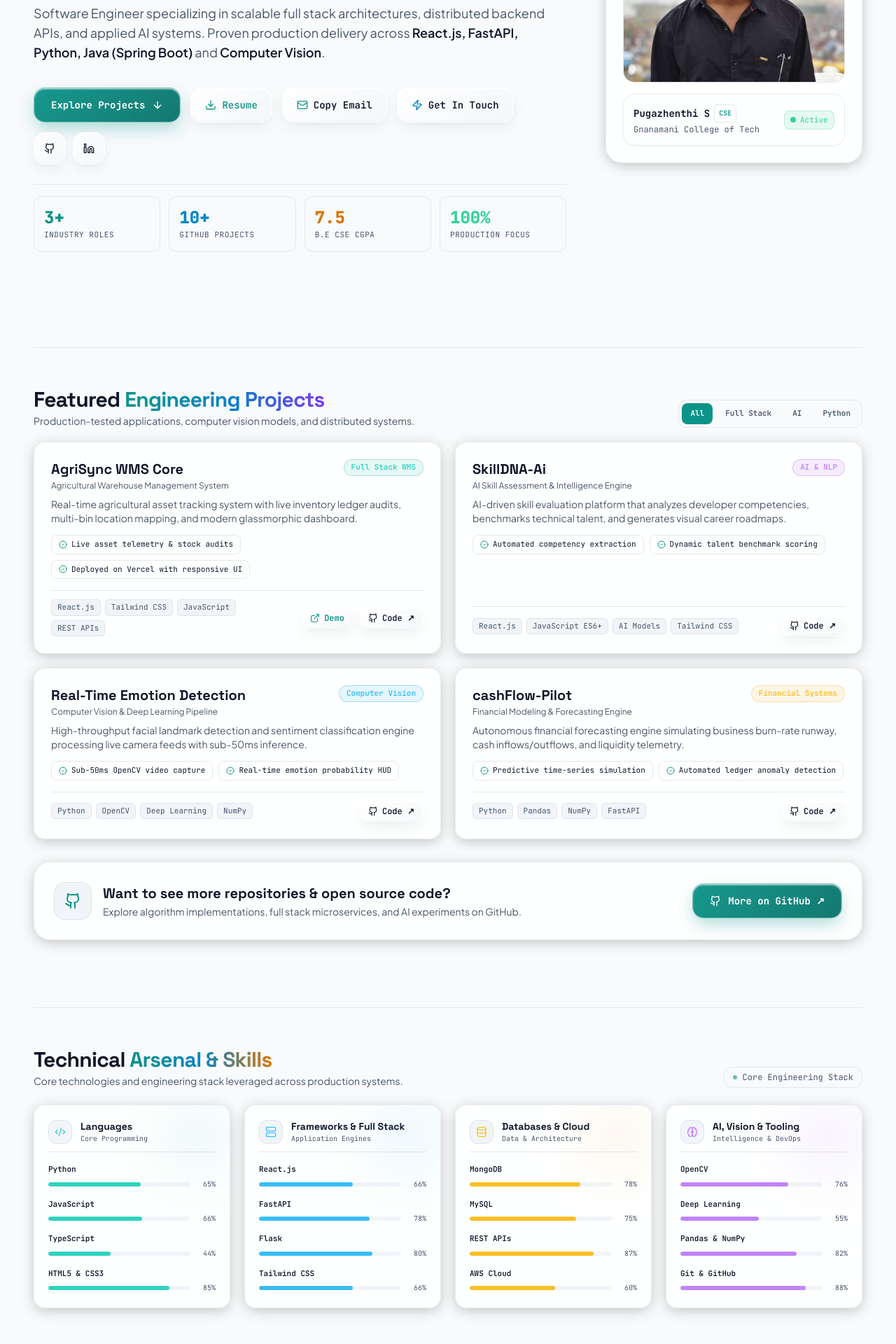
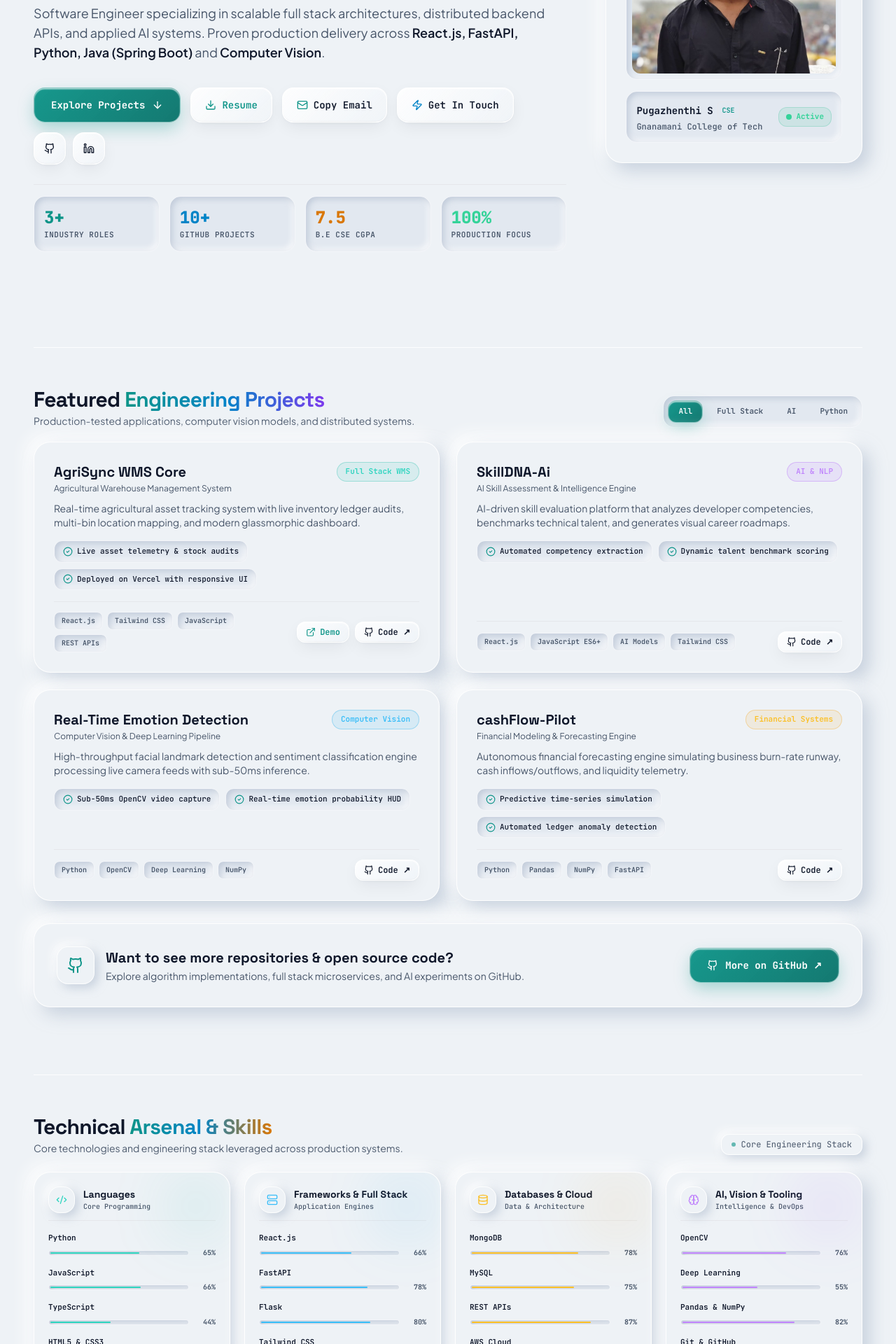
Before and after one commit to apugazh61-debug/Pugazh-Portfolio, a React (Vite) app: page / in a window 1280 px wide. Shown: the part 540-2460 px from the top of the page at 70% size. Built offline with nearby package versions, Linux system fonts and the light colour scheme.

Commit message:
style: apply premium Neomorphism soft UI styling to contact cards, skills, projects, and profile cards

```diff
--- a/src/components/Hero.jsx
+++ b/src/components/Hero.jsx
@@ -159,59 +159,59 @@ export default function Hero() {
             </div>
           </div>
 
-          {/* Quick Metrics HUD */}
-          <div className="grid grid-cols-2 sm:grid-cols-4 gap-2 sm:gap-3 pt-4 border-t border-theme-border/70">
-            <div className="p-3.5 rounded-xl bg-theme-surface-2/60 border border-theme-border/80">
+          {/* Quick Metrics HUD (Neomorphism Inset Wells) */}
+          <div className="grid grid-cols-2 sm:grid-cols-4 gap-2.5 sm:gap-3.5 pt-4 border-t border-theme-border/70">
+            <div className="neomorph-inset p-3.5 rounded-2xl">
               <div className="font-mono text-xl sm:text-2xl font-extrabold text-theme-accent">3+</div>
-              <div className="font-mono text-[11px] text-theme-muted uppercase tracking-wider">Industry Roles</div>
+              <div className="font-mono text-[11px] text-theme-muted uppercase tracking-wider font-semibold">Industry Roles</div>
             </div>
-            <div className="p-3.5 rounded-xl bg-theme-surface-2/60 border border-theme-border/80">
+            <div className="neomorph-inset p-3.5 rounded-2xl">
               <div className="font-mono text-xl sm:text-2xl font-extrabold text-theme-accent-cyan">10+</div>
-              <div className="font-mono text-[11px] text-theme-muted uppercase tracking-wider">GitHub Projects</div>
+              <div className="font-mono text-[11px] text-theme-muted uppercase tracking-wider font-semibold">GitHub Projects</div>
             </div>
-            <div className="p-3.5 rounded-xl bg-theme-surface-2/60 border border-theme-border/80">
-              <div className="font-mono text-xl sm:text-2xl font-extrabold text-theme-warm">7.5</div>
-              <div className="font-mono text-[11px] text-theme-muted uppercase tracking-wider">B.E CSE CGPA</div>
+            <div className="neomorph-inset p-3.5 rounded-2xl">
+              <div className="font-mono text-xl sm:text-2xl font-extrabold text-theme-warm">{profile.cgpa || '7.5'}</div>
+              <div className="font-mono text-[11px] text-theme-muted uppercase tracking-wider font-semibold">B.E CSE CGPA</div>
             </div>
-            <div className="p-3.5 rounded-xl bg-theme-surface-2/60 border border-theme-border/80">
+            <div className="neomorph-inset p-3.5 rounded-2xl">
               <div className="font-mono text-xl sm:text-2xl font-extrabold text-emerald-400">100%</div>
-              <div className="font-mono text-[11px] text-theme-muted uppercase tracking-wider">Production Focus</div>
+              <div className="font-mono text-[11px] text-theme-muted uppercase tracking-wider font-semibold">Production Focus</div>
             </div>
           </div>
         </div>
 
-        {/* Right Column — hidden on mobile */}
+        {/* Right Column (Neomorphism Profile Card) — hidden on mobile */}
         <div className="relative hidden lg:flex justify-end">
-          <div className="absolute -inset-6 bg-gradient-to-tr from-theme-accent/25 via-theme-accent-cyan/20 to-theme-accent-purple/25 rounded-3xl blur-3xl opacity-70 pointer-events-none"></div>
-          <div className="relative w-full max-w-[420px] glass-card bg-theme-surface/90 border border-theme-border p-4 sm:p-6 rounded-3xl shadow-2xl space-y-4">
+          <div className="absolute -inset-6 bg-gradient-to-tr from-theme-accent/20 via-theme-accent-cyan/15 to-theme-accent-purple/20 rounded-3xl blur-3xl opacity-60 pointer-events-none"></div>
+          <div className="relative w-full max-w-[420px] neomorph-card p-5 sm:p-7 rounded-3xl space-y-4">
             <div className="flex items-center justify-between pb-3 border-b border-theme-border/60 font-mono text-xs">
               <div className="flex items-center gap-1.5">
                 <span className="w-2.5 h-2.5 rounded-full bg-rose-500/80"></span>
                 <span className="w-2.5 h-2.5 rounded-full bg-amber-500/80"></span>
                 <span className="w-2.5 h-2.5 rounded-full bg-emerald-500/80"></span>
               </div>
-              <div className="text-[11px] text-theme-muted flex items-center gap-1.5">
+              <div className="text-[11px] text-theme-muted flex items-center gap-1.5 font-semibold">
                 <span className="w-1.5 h-1.5 rounded-full bg-emerald-400 animate-pulse"></span>
                 <span>PUGAZ_ID.sys</span>
               </div>
             </div>
-            <div className="relative rounded-2xl overflow-hidden aspect-[4/4.2] border border-theme-border/80 group">
+            <div className="neomorph-inset p-2 rounded-2xl overflow-hidden aspect-[4/4.2] group">
               <img
                 src="/profile.jpg"
                 alt="Pugazhenthi S — Full Stack & AI Engineer"
-                className="w-full h-full object-cover object-top group-hover:scale-105 transition-transform duration-700 ease-out"
+                className="w-full h-full object-cover object-top rounded-xl group-hover:scale-105 transition-transform duration-700 ease-out"
                 style={{ objectPosition: 'center 12%' }}
               />
             </div>
-            <div className="p-3.5 rounded-2xl bg-theme-surface-2/90 border border-theme-border flex items-center justify-between shadow-sm">
+            <div className="neomorph-inset p-3.5 rounded-2xl flex items-center justify-between">
               <div>
                 <div className="font-mono text-sm font-bold text-theme-text flex items-center gap-1.5">
                   <span>Pugazhenthi S</span>
                   <span className="text-[10px] text-theme-accent bg-theme-accent/15 border border-theme-accent/30 px-1.5 py-0.5 rounded font-mono font-semibold">CSE</span>
                 </div>
-                <div className="font-mono text-xs text-theme-muted mt-0.5">Gnanamani College of Tech</div>
+                <div className="font-mono text-xs text-theme-muted mt-0.5 font-medium">{profile.college || 'Gnanamani College of Tech'}</div>
               </div>
-              <div className="flex items-center gap-1.5 font-mono text-[11px] text-emerald-400 bg-emerald-500/10 px-2 py-1 rounded-lg border border-emerald-500/20">
+              <div className="flex items-center gap-1.5 font-mono text-[11px] text-emerald-400 bg-emerald-500/10 px-2.5 py-1 rounded-xl border border-emerald-500/20 font-bold">
                 <span className="w-2 h-2 rounded-full bg-emerald-400 animate-pulse"></span>
                 <span>Active</span>
               </div>
--- a/src/components/Projects.jsx
+++ b/src/components/Projects.jsx
@@ -26,15 +26,15 @@ export default function Projects() {
           </p>
         </div>
 
-        {/* Filter Tabs */}
-        <div className="flex items-center gap-1.5 bg-theme-surface-2/80 border border-theme-border p-1 rounded-xl self-start sm:self-auto flex-shrink-0">
+        {/* Filter Tabs (Neomorphism Inset Well) */}
+        <div className="neomorph-inset flex items-center gap-1.5 p-1.5 rounded-2xl self-start sm:self-auto flex-shrink-0">
           {filters.map((f) => (
             <button
               key={f}
               onClick={() => setActiveFilter(f)}
-              className={`font-mono text-[11px] font-semibold px-3 py-1.5 rounded-lg transition-all duration-200 cursor-pointer ${
+              className={`font-mono text-[11px] font-semibold px-3.5 py-1.5 rounded-xl transition-all duration-200 cursor-pointer ${
                 activeFilter === f
-                  ? 'bg-theme-accent text-[var(--btn-primary-text)] shadow-sm'
+                  ? 'liquid-glass-btn-primary shadow-sm'
                   : 'text-theme-muted hover:text-theme-text'
               }`}
             >
@@ -44,44 +44,44 @@ export default function Projects() {
         </div>
       </div>
 
-      {/* Project Grid */}
-      <div className="grid grid-cols-1 lg:grid-cols-2 gap-4 sm:gap-5">
+      {/* Project Grid (Neomorphism Cards) */}
+      <div className="grid grid-cols-1 lg:grid-cols-2 gap-5 sm:gap-6">
         {filtered.map((proj, idx) => (
           <div
             key={idx}
-            className="glass-card bg-theme-surface border border-theme-border rounded-2xl p-5 sm:p-6 flex flex-col justify-between theme-transition hover:-translate-y-0.5 hover:border-theme-accent/50 group relative overflow-hidden"
+            className="neomorph-card rounded-3xl p-5 sm:p-7 flex flex-col justify-between theme-transition group relative overflow-hidden"
           >
             <div className="absolute -top-12 -right-12 w-28 h-28 bg-theme-accent/10 rounded-full blur-2xl group-hover:bg-theme-accent/20 transition-all pointer-events-none"></div>
 
             <div>
-              <div className="flex items-start justify-between gap-3 mb-2">
+              <div className="flex items-start justify-between gap-3 mb-2.5">
                 <div>
                   <h3 className="font-display font-bold text-lg sm:text-xl text-theme-text group-hover:text-theme-accent transition-colors leading-tight">
                     {proj.title}
                   </h3>
                   <div className="text-xs text-theme-muted font-body mt-0.5">{proj.subtitle}</div>
                 </div>
-                <span className={`font-mono text-[11px] font-semibold px-2.5 py-0.5 rounded-full border ${proj.tagColor} flex-shrink-0`}>
+                <span className={`font-mono text-[11px] font-semibold px-3 py-1 rounded-full border ${proj.tagColor} flex-shrink-0`}>
                   {proj.tagBadge}
                 </span>
               </div>
 
-              <p className="text-theme-muted text-xs sm:text-sm leading-relaxed mb-3.5 font-body">{proj.description}</p>
+              <p className="text-theme-muted text-xs sm:text-sm leading-relaxed mb-4 font-body">{proj.description}</p>
 
               <div className="flex flex-wrap gap-2 mb-4 font-mono text-[11px]">
                 {proj.highlights.map((h, hIdx) => (
-                  <span key={hIdx} className="inline-flex items-center gap-1.5 px-2.5 py-1 rounded-lg bg-theme-surface-2/90 border border-theme-border/80 text-theme-text">
-                    <CheckCircle2 className="w-3 h-3 text-theme-accent flex-shrink-0" />
+                  <span key={hIdx} className="neomorph-inset inline-flex items-center gap-1.5 px-3 py-1.5 rounded-xl text-theme-text font-medium">
+                    <CheckCircle2 className="w-3.5 h-3.5 text-theme-accent flex-shrink-0" />
                     <span>{h}</span>
                   </span>
                 ))}
               </div>
             </div>
 
-            <div className="pt-3 border-t border-theme-border/60 flex flex-col sm:flex-row sm:items-center justify-between gap-3 mt-auto">
+            <div className="pt-3.5 border-t border-theme-border/60 flex flex-col sm:flex-row sm:items-center justify-between gap-3 mt-auto">
               <div className="flex flex-wrap gap-1.5">
                 {proj.tech.map((t, tIdx) => (
-                  <span key={tIdx} className="font-mono text-[11px] text-theme-muted bg-theme-surface-2 px-2 py-0.5 rounded-md border border-theme-border">{t}</span>
+                  <span key={tIdx} className="neomorph-inset font-mono text-[10px] text-theme-muted px-2.5 py-1 rounded-lg font-semibold">{t}</span>
                 ))}
               </div>
               <div className="flex items-center gap-2 self-end sm:self-auto flex-shrink-0">
@@ -111,11 +111,11 @@ export default function Projects() {
         </div>
       )}
 
-      {/* GitHub Banner */}
-      <div className="mt-8 p-5 sm:p-7 rounded-3xl glass-card bg-theme-surface border border-theme-border/80 flex flex-col sm:flex-row items-center justify-between gap-4 relative overflow-hidden group">
+      {/* GitHub Banner (Neomorphism) */}
+      <div className="mt-8 p-6 sm:p-8 rounded-3xl neomorph-card flex flex-col sm:flex-row items-center justify-between gap-4 relative overflow-hidden group">
         <div className="absolute top-0 right-0 w-80 h-full bg-gradient-to-l from-theme-accent/10 to-transparent pointer-events-none"></div>
         <div className="flex items-center gap-4 relative z-10 text-center sm:text-left">
-          <div className="p-3.5 rounded-2xl bg-theme-surface-2 border border-theme-border text-theme-accent hidden sm:flex items-center justify-center">
+          <div className="neomorph-btn p-3.5 rounded-2xl text-theme-accent hidden sm:flex items-center justify-center">
             <Github className="w-6 h-6" />
           </div>
           <div>
--- a/src/components/Skills.jsx
+++ b/src/components/Skills.jsx
@@ -8,14 +8,14 @@ const iconMap = {
 
 function AnimatedBar({ level, barColor, animate }) {
   return (
-    <div className="flex items-center gap-2">
-      <div className="flex-1 h-1.5 bg-theme-surface-2 rounded-full overflow-hidden">
+    <div className="flex items-center gap-2.5">
+      <div className="neomorph-inset flex-1 h-2 rounded-full overflow-hidden p-0.5">
         <div
-          className={`h-full ${barColor} rounded-full transition-all duration-1000 ease-out`}
+          className={`h-full ${barColor} rounded-full transition-all duration-1000 ease-out shadow-sm`}
           style={{ width: animate ? `${level}%` : '0%' }}
         />
       </div>
-      <span className="font-mono text-[10px] text-theme-muted w-7 text-right flex-shrink-0">{level}%</span>
+      <span className="font-mono text-[10px] text-theme-muted font-bold w-7 text-right flex-shrink-0">{level}%</span>
     </div>
   );
 }
@@ -47,31 +47,31 @@ export default function Skills() {
             Core technologies and engineering stack leveraged across production systems.
           </p>
         </div>
-        <div className="font-mono text-xs text-theme-muted bg-theme-surface-2/80 px-3 py-1.5 rounded-xl border border-theme-border flex items-center gap-2 self-start sm:self-auto">
+        <div className="neomorph-btn font-mono text-xs text-theme-muted px-3.5 py-1.5 rounded-xl flex items-center gap-2 self-start sm:self-auto">
           <span className="w-1.5 h-1.5 rounded-full bg-theme-accent animate-pulse"></span>
           <span>Core Engineering Stack</span>
         </div>
       </div>
 
-      {/* 4-Card Grid with Animated Bars */}
+      {/* 4-Card Grid with Animated Bars (Neomorphism) */}
       <div className="grid grid-cols-1 md:grid-cols-2 lg:grid-cols-4 gap-4 sm:gap-5">
         {skillDecks.map((deck, idx) => {
           const Icon = iconMap[deck.iconName] || deck.icon || Code2;
           return (
             <div
               key={idx}
-              className={`glass-card bg-theme-surface border border-theme-border rounded-2xl p-5 theme-transition ${deck.borderColor} group relative overflow-hidden flex flex-col gap-4`}
+              className={`neomorph-card rounded-3xl p-5 theme-transition ${deck.borderColor} group relative overflow-hidden flex flex-col gap-4`}
             >
               <div className={`absolute top-0 right-0 w-24 h-24 ${deck.glowColor} rounded-full blur-2xl pointer-events-none`}></div>
 
               {/* Header */}
               <div className="flex items-center gap-3 pb-2.5 border-b border-theme-border/60">
-                <div className={`p-2 rounded-xl bg-theme-surface-2 border border-theme-border ${deck.accentColor}`}>
+                <div className={`neomorph-btn p-2.5 rounded-2xl ${deck.accentColor} flex items-center justify-center`}>
                   <Icon className="w-4 h-4" />
                 </div>
                 <div>
                   <h3 className="font-display font-bold text-sm text-theme-text group-hover:text-theme-accent transition-colors">{deck.title}</h3>
-                  <div className="text-[10px] font-mono text-theme-muted">{deck.category}</div>
+                  <div className="text-[10px] font-mono text-theme-muted font-medium">{deck.category}</div>
                 </div>
               </div>
 
--- a/src/index.css
+++ b/src/index.css
@@ -27,12 +27,12 @@
 }
 
 :root[data-theme="light"] {
-  --bg: #F8FAFC;
-  --surface: rgba(255, 255, 255, 0.85);
+  --bg: #EEF2F6;
+  --surface: #EEF2F6;
   --surface-solid: #FFFFFF;
-  --surface-2: #F1F5F9;
-  --surface-3: #E2E8F0;
-  --surface-glass: rgba(255, 255, 255, 0.8);
+  --surface-2: #E2E8F0;
+  --surface-3: #CBD5E1;
+  --surface-glass: #EEF2F6;
   --text: #0F172A;
   --text-muted: #475569;
   --accent: #0D9488;
@@ -41,13 +41,13 @@
   --accent-cyan: #0284C7;
   --accent-purple: #7C3AED;
   --warm: #D97706;
-  --border: rgba(15, 23, 42, 0.08);
-  --border-glow: rgba(13, 148, 136, 0.3);
-  --nav-bg: rgba(248, 250, 252, 0.85);
-  --grid-line: rgba(0, 0, 0, 0.025);
+  --border: rgba(255, 255, 255, 0.85);
+  --border-glow: rgba(13, 148, 136, 0.4);
+  --nav-bg: rgba(238, 242, 246, 0.9);
+  --grid-line: rgba(166, 180, 200, 0.15);
   --btn-primary-text: #FFFFFF;
   --avatar-glow: rgba(13, 148, 136, 0.25);
-  --card-glow: rgba(13, 148, 136, 0.08);
+  --card-glow: rgba(13, 148, 136, 0.12);
 }
 
 html {
@@ -61,9 +61,9 @@ body {
   line-height: 1.6;
   -webkit-font-smoothing: antialiased;
   background-image:
-    radial-gradient(ellipse 80% 50% at 50% -20%, rgba(var(--accent-rgb), 0.15), transparent 70%),
-    radial-gradient(ellipse 60% 40% at 100% 40%, rgba(56, 189, 248, 0.07), transparent 60%),
-    radial-gradient(ellipse 50% 50% at 0% 70%, rgba(168, 85, 247, 0.06), transparent 60%),
+    radial-gradient(ellipse 80% 50% at 50% -20%, rgba(var(--accent-rgb), 0.12), transparent 70%),
+    radial-gradient(ellipse 60% 40% at 100% 40%, rgba(56, 189, 248, 0.06), transparent 60%),
+    radial-gradient(ellipse 50% 50% at 0% 70%, rgba(168, 85, 247, 0.05), transparent 60%),
     linear-gradient(to right, var(--grid-line) 1px, transparent 1px),
     linear-gradient(to bottom, var(--grid-line) 1px, transparent 1px);
   background-size: 100% 100%, 100% 100%, 100% 100%, 48px 48px, 48px 48px;
@@ -91,19 +91,98 @@ body {
   transition: background-color 0.25s ease, color 0.25s ease, border-color 0.25s ease, box-shadow 0.25s ease, transform 0.25s ease;
 }
 
-/* Cyber-Glass Cards */
-.glass-card {
+/* Neomorphic Soft UI Cards */
+.glass-card, .neomorph-card {
   background: var(--surface);
-  backdrop-filter: blur(20px);
-  -webkit-backdrop-filter: blur(20px);
   border: 1px solid var(--border);
-  box-shadow: 0 4px 20px -2px rgba(0, 0, 0, 0.25);
+  box-shadow:
+    10px 10px 24px rgba(0, 0, 0, 0.45),
+    -6px -6px 20px rgba(255, 255, 255, 0.04);
   transition: all 0.3s cubic-bezier(0.16, 1, 0.3, 1);
 }
 
-.glass-card:hover {
+:root[data-theme="light"] .glass-card,
+:root[data-theme="light"] .neomorph-card {
+  background: #EEF2F6;
+  border: 1px solid rgba(255, 255, 255, 0.95);
+  box-shadow:
+    10px 10px 24px rgba(166, 180, 200, 0.55),
+    -10px -10px 24px rgba(255, 255, 255, 0.95);
+}
+
+.glass-card:hover, .neomorph-card:hover {
   border-color: var(--border-glow);
-  box-shadow: 0 16px 36px -12px var(--card-glow), 0 0 0 1px var(--border-glow);
+  box-shadow:
+    14px 14px 30px rgba(0, 0, 0, 0.55),
+    -8px -8px 25px rgba(255, 255, 255, 0.06);
+}
+
+:root[data-theme="light"] .glass-card:hover,
+:root[data-theme="light"] .neomorph-card:hover {
+  box-shadow:
+    14px 14px 32px rgba(166, 180, 200, 0.65),
+    -14px -14px 32px rgba(255, 255, 255, 1);
+}
+
+/* Inset Neomorphic Wells (for inputs, tracks, wells) */
+.neomorph-inset {
+  background: var(--surface-2);
+  box-shadow:
+    inset 3px 3px 8px rgba(0, 0, 0, 0.5),
+    inset -2px -2px 6px rgba(255, 255, 255, 0.035);
+  border: 1px solid rgba(255, 255, 255, 0.05);
+}
+
+:root[data-theme="light"] .neomorph-inset {
+  background: #E2E8F0;
+  box-shadow:
+    inset 3px 3px 8px rgba(166, 180, 200, 0.6),
+    inset -3px -3px 8px rgba(255, 255, 255, 0.9);
+  border: 1px solid rgba(255, 255, 255, 0.6);
+}
+
+/* Neomorphic Raised Icon Buttons & Wells */
+.neomorph-btn {
+  background: var(--surface);
+  box-shadow:
+    5px 5px 12px rgba(0, 0, 0, 0.4),
+    -4px -4px 10px rgba(255, 255, 255, 0.04);
+  border: 1px solid var(--border);
+  transition: all 0.25s ease;
+}
+
+:root[data-theme="light"] .neomorph-btn {
+  background: #EEF2F6;
+  box-shadow:
+    5px 5px 14px rgba(166, 180, 200, 0.55),
+    -5px -5px 14px rgba(255, 255, 255, 0.95);
+  border: 1px solid rgba(255, 255, 255, 0.9);
+}
+
+.neomorph-btn:hover {
+  transform: translateY(-1px);
+  box-shadow:
+    7px 7px 16px rgba(0, 0, 0, 0.5),
+    -5px -5px 12px rgba(255, 255, 255, 0.06);
+}
+
+:root[data-theme="light"] .neomorph-btn:hover {
+  box-shadow:
+    7px 7px 18px rgba(166, 180, 200, 0.65),
+    -7px -7px 18px rgba(255, 255, 255, 1);
+}
+
+.neomorph-btn:active {
+  transform: translateY(0);
+  box-shadow:
+    inset 3px 3px 6px rgba(0, 0, 0, 0.5),
+    inset -2px -2px 5px rgba(255, 255, 255, 0.05);
+}
+
+:root[data-theme="light"] .neomorph-btn:active {
+  box-shadow:
+    inset 3px 3px 6px rgba(166, 180, 200, 0.7),
+    inset -3px -3px 6px rgba(255, 255, 255, 0.95);
 }
 
 /* Glowing Neon Text */
```
Also changed, not shown: src/components/Experience.jsx (+5 -5 lines), src/components/Footer.jsx (+9 -9 lines).
